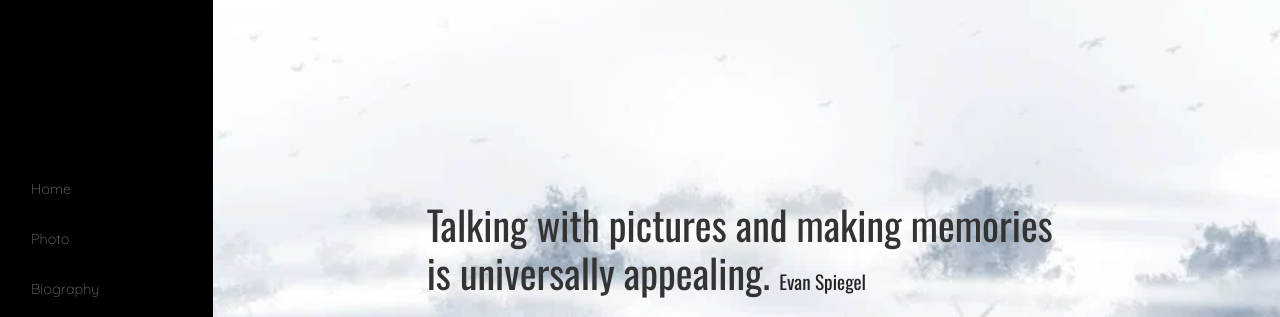
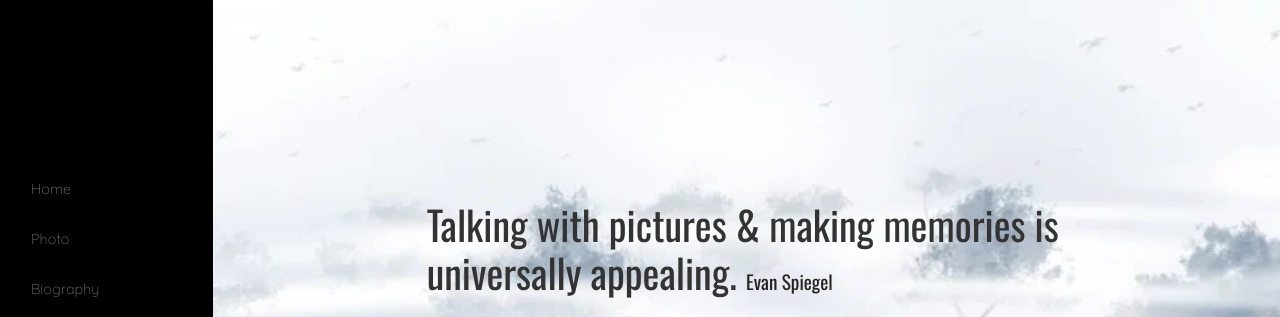
Before and after one commit to SwapnilMohe/Website, a plain HTML site: page index.html in a window 1280 px wide. Shown: the part 110-427 px from the top of the page. Drawn offline with nearby package versions, Linux system fonts and the light colour scheme.

Commit message:
& change in heading

```diff
--- a/index.html
+++ b/index.html
@@ -63,7 +63,7 @@
 
 					<div class="banner" id="home">
 						<div class="bannertext">
-						<h1 class="font1 mb-4">Talking with pictures and making memories is universally appealing. <span class="colorsize">Evan Spiegel</span></h1>
+						<h1 class="font1 mb-4">Talking with pictures & making memories is universally appealing. <span class="colorsize">Evan Spiegel</span></h1>
 						<h6 class="line-height"> Illustrate your own stories & Make yourself happy. Give beautiful surprises to<br class="br"> your lovely one. <a href="#contact" class="color1">Order now</a></h6>
 						</div><!--bannertext-->
 					</div><!--banner-->
```
